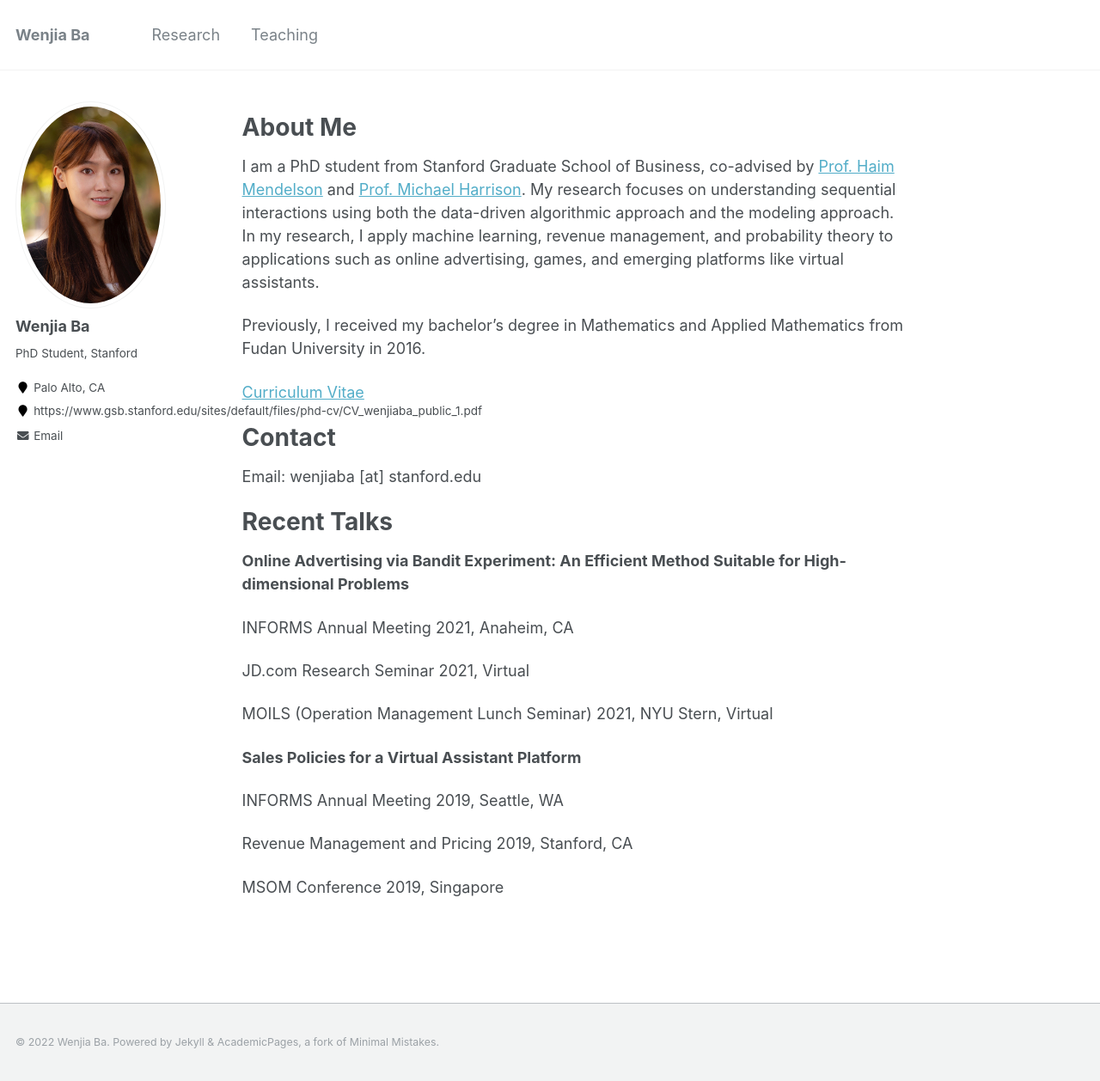
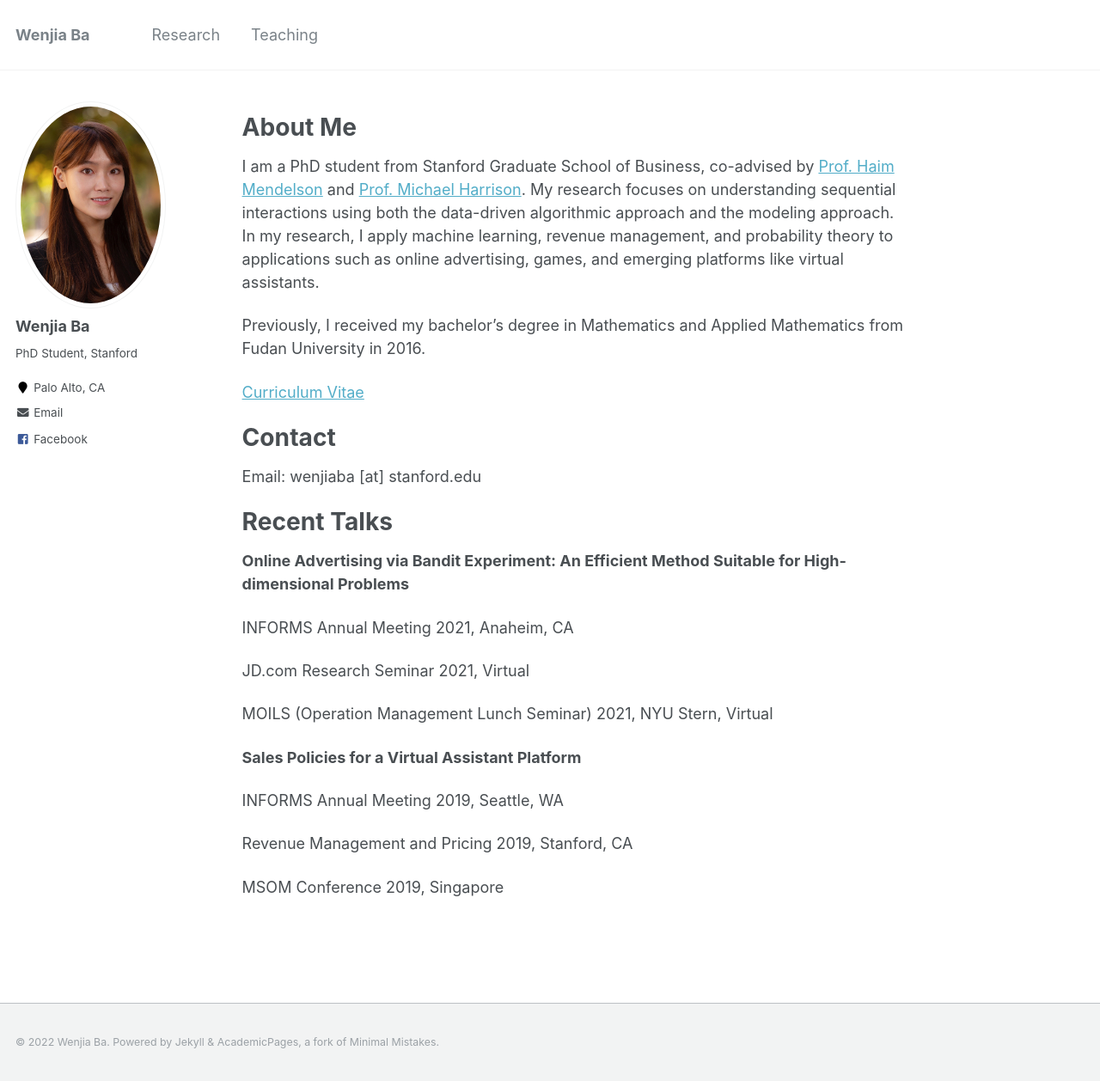
Before and after one commit to wenjiaba/wenjiaba.github.io, a Jekyll site: the page built from _pages/about.md, in a window 1280 px wide and 1258 px high. Shown: the whole window at 86% size. Built offline with Jekyll 4.4.1, drawn with Linux system fonts in a browser that asks for light colours; part of the change alters nothing that is shown.

Commit message:
Update _config.yml

```diff
--- a/_config.yml
+++ b/_config.yml
@@ -84,7 +84,7 @@ author:
   avatar           : "pp.jpeg"
   bio              : "PhD Student, Stanford"
   location         : "Palo Alto, CA"
-  employer         : "https://www.gsb.stanford.edu/sites/default/files/phd-cv/CV_wenjiaba_public_1.pdf"
+  employer         : #""
   curriculum vitae : #"https://www.gsb.stanford.edu/sites/default/files/phd-cv/CV_wenjiaba_public_1.pdf"
   googlescholar    : #"http://yourfullgooglescholarurl.com"
   email            : "wenjiaba@stanford.edu"
@@ -94,7 +94,7 @@ author:
   codepen          :
   dribbble         :
   flickr           :
-  facebook         :
+  facebook         : "https://www.gsb.stanford.edu/sites/default/files/phd-cv/CV_wenjiaba_public_1.pdf"
   foursquare       :
   github           : #"wenjiaba"
   google_plus      :
```
